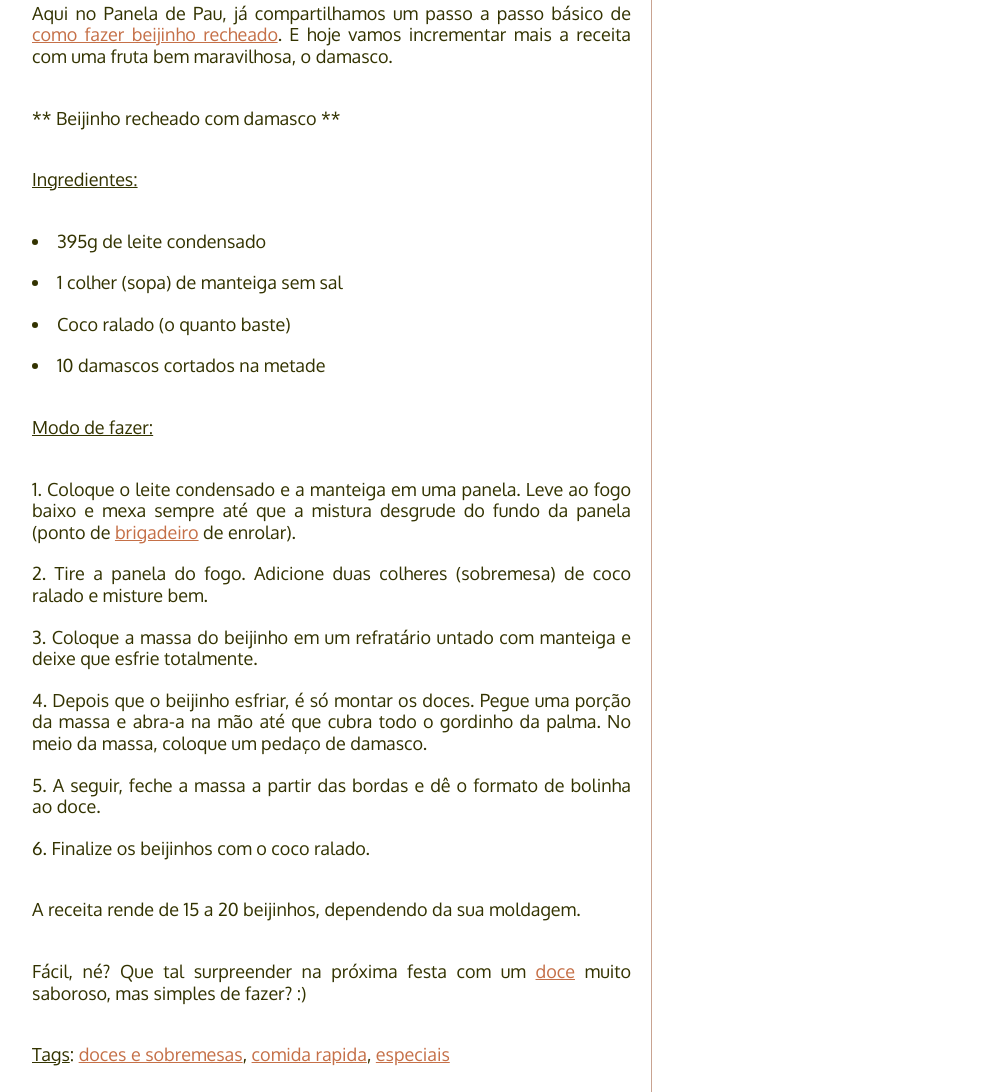
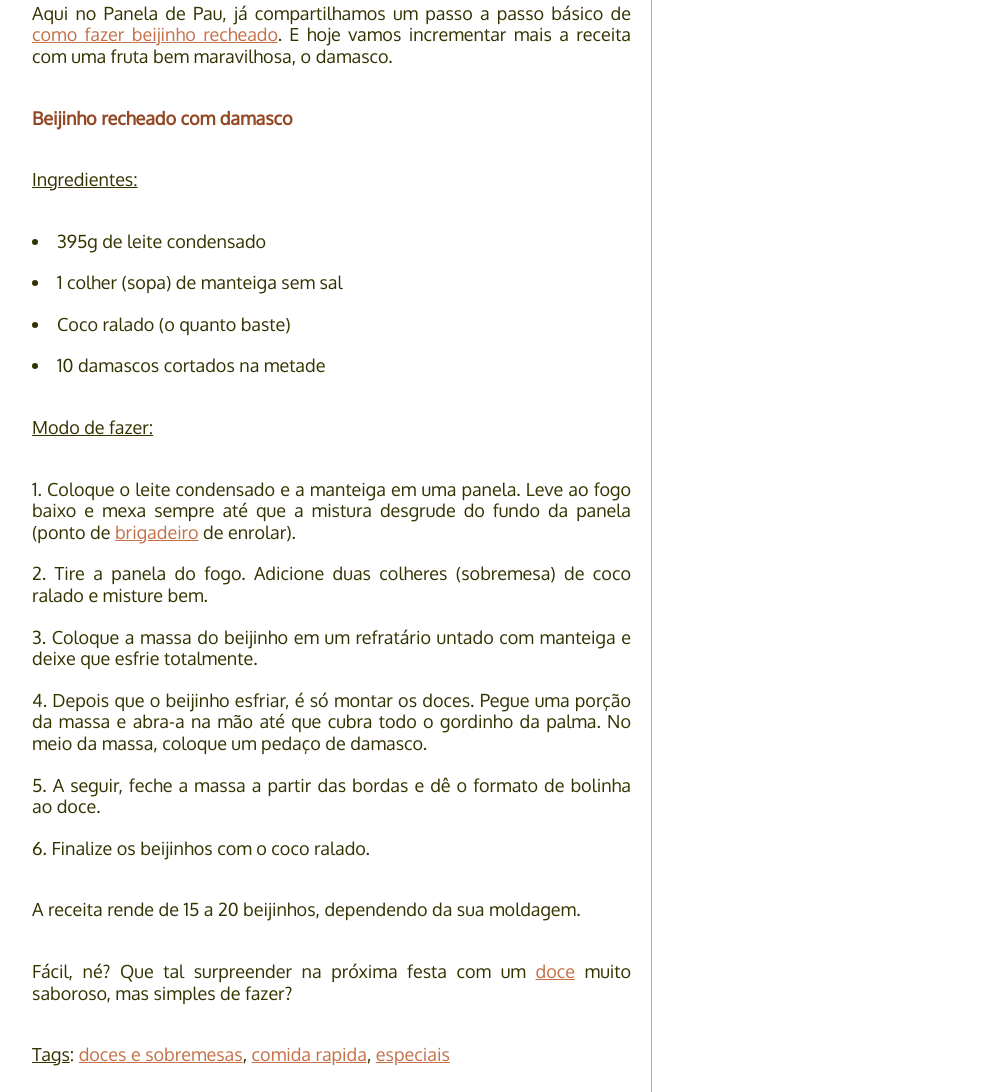
Before and after one commit to PaneladePau/paneladepau-jekyll-blog, a Jekyll site: the page built from _posts/2016-09-19-beijinho-recheado-com-damasco.md, in a window 1280 px wide. Shown: the part 620-1712 px from the top of the page, without its empty margins (138-1141 px from the left). Built offline with Jekyll 4.4.1, drawn with Linux system fonts in a browser that asks for light colours; nearby versions of some CDN libraries; some web fonts are replaced.

Commit message:
“update”

```diff
--- a/_posts/2016-09-19-beijinho-recheado-com-damasco.md
+++ b/_posts/2016-09-19-beijinho-recheado-com-damasco.md
@@ -19,8 +19,7 @@ Puro, o beijinho de coco já é uma delícia. Recheado, então, é maravilhoso.
 
 Aqui no Panela de Pau, já compartilhamos um passo a passo básico de [como fazer beijinho recheado](http://paneladepau.com.br/beijinho-recheado/). E hoje vamos incrementar mais a receita com uma fruta bem maravilhosa, o damasco.
 
-
-** Beijinho recheado com damasco **
+**Beijinho recheado com damasco**
 
 ### Ingredientes:
 
@@ -41,4 +40,4 @@ Aqui no Panela de Pau, já compartilhamos um passo a passo básico de [como faze
 A receita rende de 15 a 20 beijinhos, dependendo da sua moldagem.
 
 Fácil, né?
-Que tal surpreender na próxima festa com um [doce](http://paneladepau.com.br/tags/doces-e-sobremesas/) muito saboroso, mas simples de fazer? :)
+Que tal surpreender na próxima festa com um [doce](http://paneladepau.com.br/tags/doces-e-sobremesas/) muito saboroso, mas simples de fazer?
```
